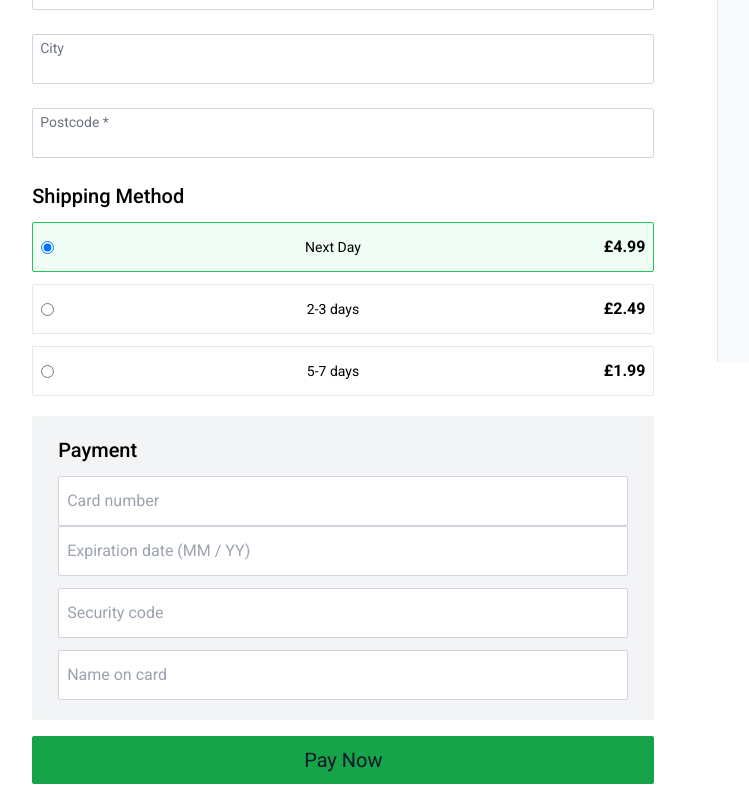
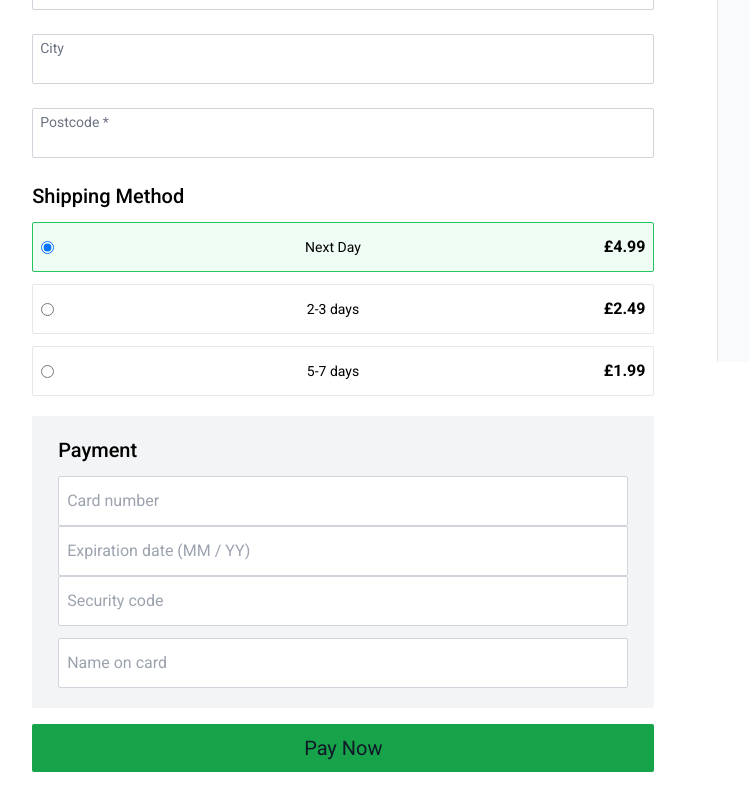
Before and after one commit to nadrojb/ecom-store-react-typescript, a React (Vite) app: page /checkout in a window 1280 px wide. Shown: the part 438-1238 px from the top of the page, without its empty margins (30-779 px from the left). Built offline with nearby package versions, Linux system fonts and the light colour scheme.

Commit message:
implemented validation for security code

```diff
--- a/src/Pages/Checkout/index.tsx
+++ b/src/Pages/Checkout/index.tsx
@@ -12,7 +12,7 @@ function Checkout() {
   const [cardNumberStatus, setCardNumberStatus] = useState(false);
   const [cardNumberError, setCardNumberError] = useState("");
   const [cardExpiry, setCardExpiry] = useState("");
-  const [SecurityCode, setSecurityCode] = useState("");
+  const [securityCode, setSecurityCode] = useState("");
 
   const totalPrice = subTotal + shippingPrice;
 
@@ -40,6 +40,7 @@ function Checkout() {
   function handleSecurityCodeChange(e) {
     const value = e.target.value;
     console.log(value);
+    validateSecurityCode(value)
   }
 
   function validateSecurityCode (code: string) {
@@ -274,10 +275,15 @@ function Checkout() {
                       Security Code
                     </label>
                     <input
+                    onChange={handleSecurityCodeChange}
                       required
                       placeholder="Security code"
                       type="number"
-                      className="w-full py-3 mt-3 border border-gray-300 rounded-sm px-2"
+                      className={` ${
+                        securityCode === "error"
+                          ? "w-full py-3 border border-red-500 bg-red-50 rounded-sm px-2"
+                          : "w-full py-3 border border-gray-300 rounded-sm px-2 "
+                      }`}
                     />
                   </div>
                   <label className="hidden" htmlFor="">
```
